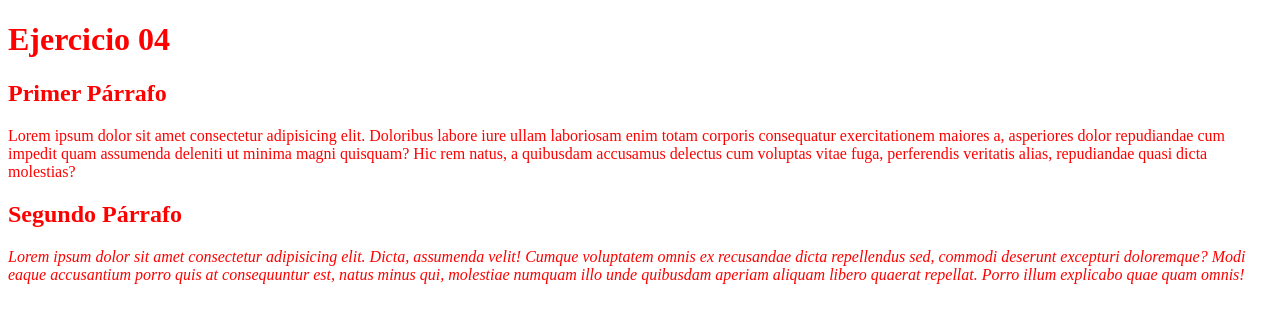
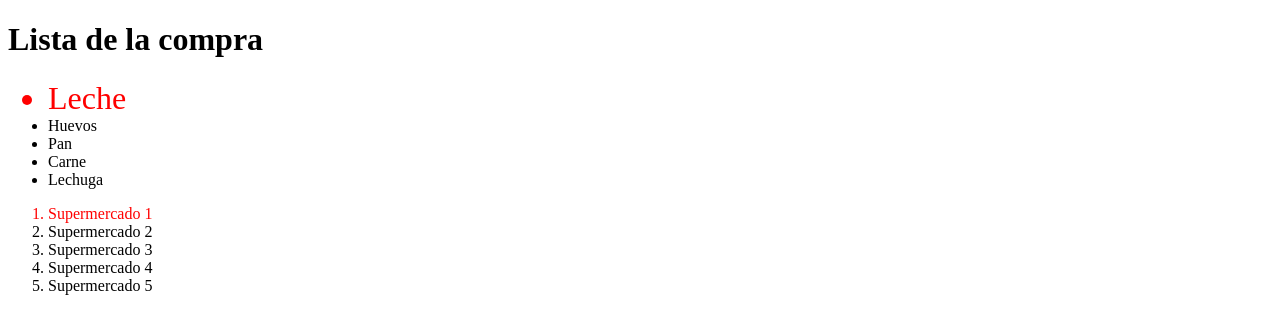
Before and after one commit to cabarcaz/OpenBootcamp, a plain HTML site: page Curso HTML CSS/Ejercicio04/index.html in a window 1280 px wide. Drawn offline with Linux system fonts and the light colour scheme.

Commit message:
Se agrega nuevo ejerccio 04

```diff
--- a/Curso HTML CSS/Ejercicio04/index.html
+++ b/Curso HTML CSS/Ejercicio04/index.html
@@ -1,18 +1,43 @@
+<!-- Crea un nuevo documento HTML con el título "Ganando precisión con los selectores en CSS"
+Crea un nuevo fichero CSS e impórtalo en el documento HTML principal
+Dentro del body crea una sección con los siguientes elementos:
+Encabezado que contenga el texto "Lista de la compra"
+Añade en el encabezado un atributo id con el valor "titulo"
+Añade también un atributo class con el valor "encabezado"
+Una lista desordenada con cinco elementos que representen artículos de la compra
+Cada uno de los elementos debe tener un id como sigue: primer elemento "elemento-1", segundo elemento "elemento-2", etc.
+Una lista ordenada con cinco elementos que representan los supermercados más cercanos a tu casa
+Al igual que en la lista anterior, cada uno de los elementos debe tener un id como sigue: primer elemento "elemento-1", segundo elemento "elemento-2", etc.
+Modifica el CSS para que el primer elemento de cada lista se muestre de color rojo -->
+
 <!DOCTYPE html>
 <html lang="en">
 <head>
   <meta charset="UTF-8">
   <meta http-equiv="X-UA-Compatible" content="IE=edge">
   <meta name="viewport" content="width=device-width, initial-scale=1.0">
-  <link rel="stylesheet" href="./style.css">
-  <title>Ejercicio 04</title>
+  <title>Ganando precision con los selectores en CSS</title>
+  <link rel="stylesheet" href="./styles.css">
 </head>
 <body>
-  <h1>Ejercicio 04</h1>
-    <h2>Primer Párrafo</h2>
-    <p>Lorem ipsum dolor sit amet consectetur adipisicing elit. Doloribus labore iure ullam laboriosam enim totam corporis consequatur exercitationem maiores a, asperiores dolor repudiandae cum impedit quam assumenda deleniti ut minima magni quisquam? Hic rem natus, a quibusdam accusamus delectus cum voluptas vitae fuga, perferendis veritatis alias, repudiandae quasi dicta molestias?</p>
+  <header >
+    <h1 class="encabezado" id="titulo">Lista de la compra</h1>
+  </header>
+  <section>
+    <ul>
+      <li id="elemento-1">Leche</li>
+      <li id="elemento-2">Huevos</li>
+      <li id="elemento-3">Pan</li>
+      <li id="elemento-4">Carne</li>
+      <li id="elemento-5">Lechuga</li>
+    </ul>
 
-    <h2>Segundo Párrafo</h2>
-    <p class="miniparrafo"> Lorem ipsum dolor sit amet consectetur adipisicing elit. Dicta, assumenda velit! Cumque voluptatem omnis ex recusandae dicta repellendus sed, commodi deserunt excepturi doloremque? Modi eaque accusantium porro quis at consequuntur est, natus minus qui, molestiae numquam illo unde quibusdam aperiam aliquam libero quaerat repellat. Porro illum explicabo quae quam omnis!</p>
+    <ol>
+      <li id="elemento-1">Supermercado 1</li>
+      <li id="elemento-2">Supermercado 2</li>
+      <li id="elemento-3">Supermercado 3</li>
+      <li id="elemento-4">Supermercado 4</li>
+      <li id="elemento-5">Supermercado 5</li>
+  </section>
 </body>
 </html>
--- a/Curso HTML CSS/Ejercicio04/style.css
+++ /dev/null
@@ -1,9 +0,0 @@
-
-*{
-  color: red;
-}
-
-.miniparrafo{
-  font-style: italic;
-
-}
--- /dev/null
+++ b/Curso HTML CSS/Ejercicio04/styles.css
@@ -0,0 +1,23 @@
+/* Crea un nuevo documento HTML con el título "Ganando precisión con los selectores en CSS"
+Crea un nuevo fichero CSS e impórtalo en el documento HTML principal
+Dentro del body crea una sección con los siguientes elementos:
+Encabezado que contenga el texto "Lista de la compra"
+Añade en el encabezado un atributo id con el valor "titulo"
+Añade también un atributo class con el valor "encabezado"
+Una lista desordenada con cinco elementos que representen artículos de la compra
+Cada uno de los elementos debe tener un id como sigue: primer elemento "elemento-1", segundo elemento "elemento-2", etc.
+Una lista ordenada con cinco elementos que representan los supermercados más cercanos a tu casa
+Al igual que en la lista anterior, cada uno de los elementos debe tener un id como sigue: primer elemento "elemento-1", segundo elemento "elemento-2", etc.
+Modifica el CSS para que el primer elemento de cada lista se muestre de color rojo
+A través del encadenamiento de selectores, haz que el primer elemento de la primera lista tenga un tamaño de letra de 2rem */
+
+section ul li:first-child {
+  font-size: 2rem;
+}
+
+
+
+
+#elemento-1{
+  color: red;
+}
```
